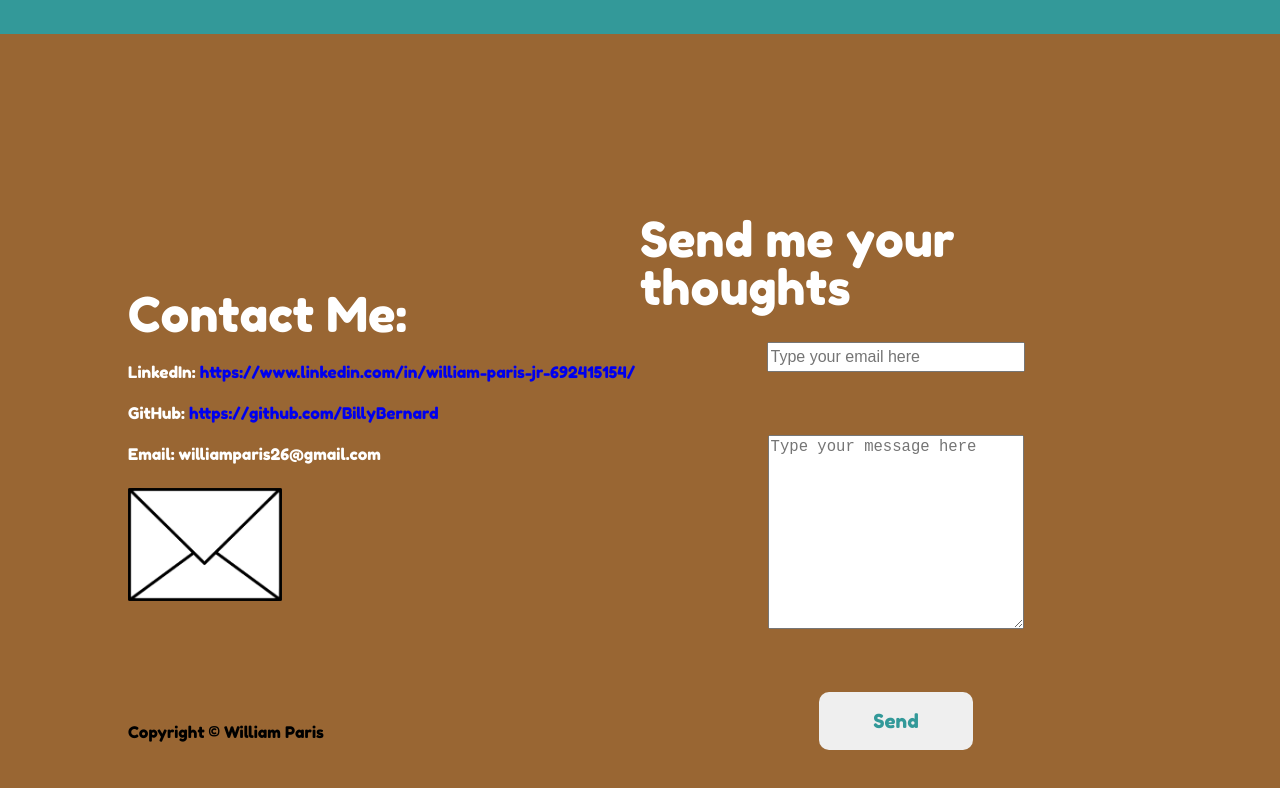
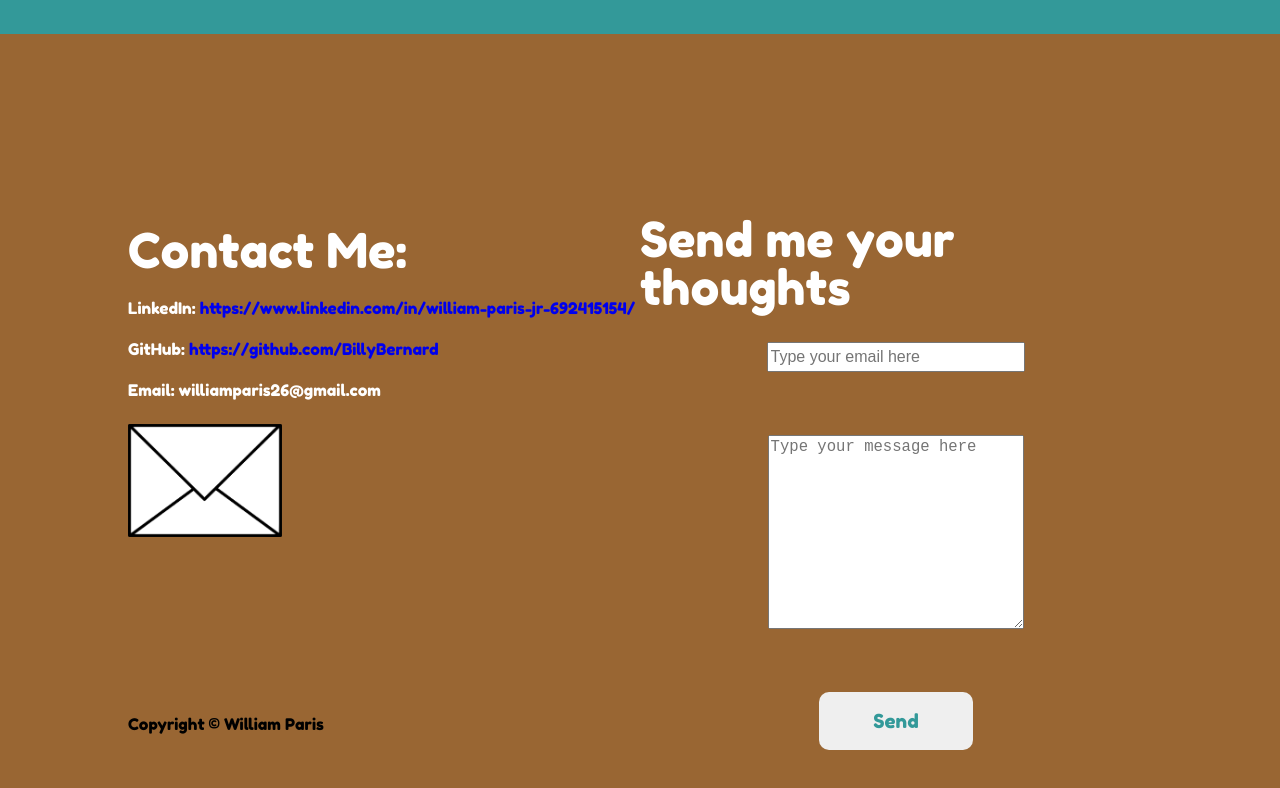
Before and after one commit to jadeli1720/netflify-test-site, a React (Create React App) app in the folder my-portfolio-site/: page / in a window 1280 px wide. Shown: the part 2366-3154 px from the top of the page. Built offline with nearby package versions, Linux system fonts and the light colour scheme.

Commit message:
adjusted sizing

```diff
--- a/my-portfolio-site/src/components/contact/contact.scss
+++ b/my-portfolio-site/src/components/contact/contact.scss
@@ -8,7 +8,7 @@
         flex-direction: column;
         align-items: flex-start;
         justify-content: flex-start;
-        margin-top: 20%;
+        margin-top: 15%;
         margin-left: 10%;
 
 
@@ -37,7 +37,7 @@
         }
 
         h4 {
-            margin-top: 24%;
+            margin-top: 35%;
             font-family: 'Fredoka One', 'Arial Black';
         }
     }
```
